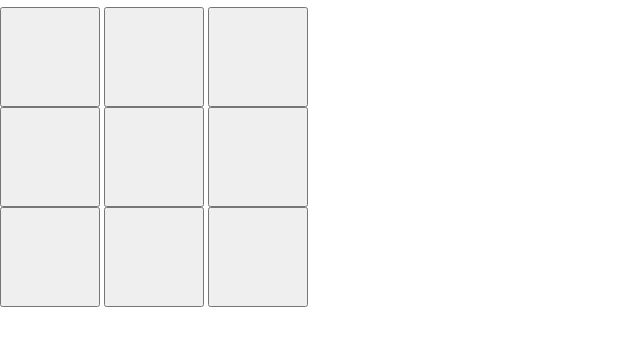
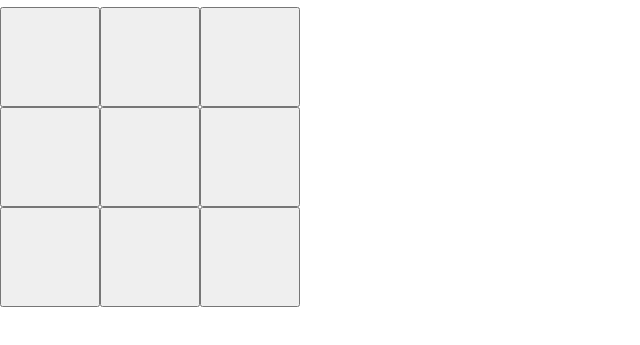
Before and after one commit to mwolicki/tic-tac-toe, a website: page public/index.html in a window 1280 px wide. Shown: the part 63-408 px from the top of the page, without its empty margins (0-640 px from the left). Drawn offline with nearby package versions, Linux system fonts and the light colour scheme.

Commit message:
Update index.html

```diff
--- a/public/index.html
+++ b/public/index.html
@@ -1,6 +1,7 @@
 <!DOCTYPE html>
 <html lang="en">
 <head>
+  <meta name="viewport" content="width=300">
   <meta http-equiv='Content-Type' content='text/html; charset=utf-8'>
   <title>Tic Tac Toe</title>
   <!-- Latest compiled and minified CSS -->
@@ -26,16 +27,25 @@
   <div class="content">
     <h1>Tic Tac Toe</h1>
     <div name="board" id="board">
-
-      <button id="b00" class="button game-button">&nbsp;</button>
-      <button id="b01" class="button game-button">&nbsp;</button>
-      <button id="b02" class="button game-button">&nbsp;</button>  <br>
-      <button id="b10" class="button game-button">&nbsp;</button>
-      <button id="b11" class="button game-button">&nbsp;</button>
-      <button id="b12" class="button game-button">&nbsp;</button>  <br>
-      <button id="b20" class="button game-button">&nbsp;</button>
-      <button id="b21" class="button game-button">&nbsp;</button>
-      <button id="b22" class="button game-button">&nbsp;</button>
+      <div name="board" id="board">
+    <table>
+        <tr>
+            <td><button id="b00" class="button game-button">&nbsp;</button></td>
+            <td><button id="b01" class="button game-button">&nbsp;</button></td>
+            <td><button id="b02" class="button game-button">&nbsp;</button></td>
+        </tr>
+        <tr>
+            <td><button id="b10" class="button game-button">&nbsp;</button></td>
+            <td><button id="b11" class="button game-button">&nbsp;</button></td>
+            <td><button id="b12" class="button game-button">&nbsp;</button></td>
+        </tr>
+        <tr>
+            <td><button id="b20" class="button game-button">&nbsp;</button></td>
+            <td><button id="b21" class="button game-button">&nbsp;</button></td>
+            <td><button id="b22" class="button game-button">&nbsp;</button></td>
+        </tr>
+    </table>
+</div>
     </div>
     </div>
 
```
